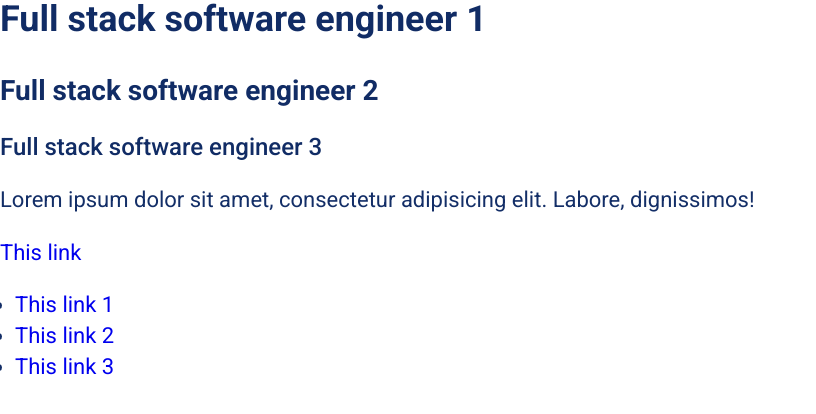
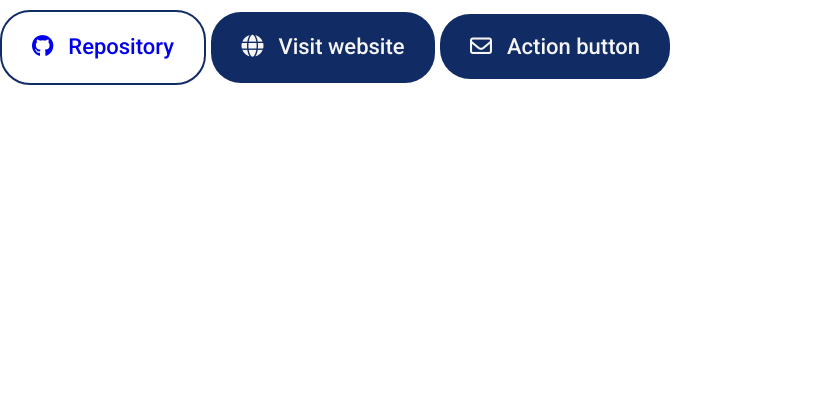
Before and after one commit to DesNDev22/portfolio, a plain HTML site: page index.html in a window 1280 px wide. Shown: the whole page, without its empty margins (0-816 px from the left). Drawn offline with Linux system fonts and the light colour scheme.

Commit message:
Initializae buttons

```diff
--- a/css/styles.css
+++ b/css/styles.css
@@ -3,9 +3,9 @@
   --color-secondary: #00d9ff;
   --color-accent: #ff3400;
   --color-heading: #112c65;
-  --color-body: #132e67;
+  --color-body-font: #132e67;
   --color-body-darker: #5c5577;
-
+  --color-background: #f5f5f5;
   --color-border: #ccc;
   --border-radius: 3rem;
 }
@@ -19,7 +19,7 @@
 /* Typography */
 ::selection {
   background-color: var(--color-primary);
-  color: #fff;
+  color: var(--color-background);
 }
 
 html {
@@ -30,7 +30,7 @@ body {
   font-family: "Roboto", sans-serif;
   /* Dektop 2.2 font size */
   font-size: 1.4rem;
-  color: var(--color-body);
+  color: var(--color-body-font);
   line-height: 1.4;
 }
 
@@ -89,12 +89,52 @@ a {
   text-decoration: none;
 }
 
-a:visited {
-  color: var(--color-body);
-}
+/* a:visited {
+  color: var(--color-body-font);
+} */
 
 /* Lists */
 .list {
   list-style: disc;
   padding-left: 1.5rem;
 }
+
+/* Buttons */
+.btn {
+  border: 0;
+  border-radius: var(--border-radius);
+  cursor: pointer;
+  display: inline-block;
+  font-weight: 500;
+  margin-top: 1rem;
+  padding: 1.5rem;
+  text-align: center;
+  white-space: nowrap;
+}
+
+.btn .icons {
+  margin-right: 1rem;
+}
+
+@media screen and (min-width: 1024px) {
+  .btn {
+    padding: 2rem 3rem;
+  }
+
+  .btn .icons {
+    margin-right: 1.5rem;
+  }
+}
+
+.btn--primary {
+  background-color: var(--color-primary);
+  color: var(--color-background);
+}
+
+.btn--secondary {
+  border: 2px solid var(--color-primary);
+}
+
+.btn--secondary:visited {
+  color: var(--color-primary);
+}
--- a/index.html
+++ b/index.html
@@ -12,20 +12,20 @@
     />
     <link rel="stylesheet" href="css/normalize.css" />
     <link rel="stylesheet" href="css/styles.css" />
+    <script
+      src="https://kit.fontawesome.com/7e3b70f00e.js"
+      crossorigin="anonymous"
+    ></script>
   </head>
   <body>
-    <h1>Full stack software engineer 1</h1>
-    <h2>Full stack software engineer 2</h2>
-    <h3>Full stack software engineer 3</h3>
-    <p>
-      Lorem ipsum dolor sit amet, consectetur adipisicing elit. Labore,
-      dignissimos!
-    </p>
-    <a href="#" class="links">This link</a>
-    <ul class="list">
-      <li><a href="#" class="links">This link 1</a></li>
-      <li><a href="#" class="links">This link 2</a></li>
-      <li><a href="#" class="links">This link 3</a></li>
-    </ul>
+    <a href="#" class="btn btn--secondary"
+      ><i class="fa-brands fa-github icons"></i>Repository</a
+    >
+    <a href="#" class="btn btn--primary"
+      ><i class="fa-solid fa-globe icons"></i>Visit website</a
+    >
+    <button class="btn btn--primary">
+      <i class="fa-regular fa-envelope icons"></i>Action button
+    </button>
   </body>
 </html>
```
Also changed, not shown: 1 other file.
